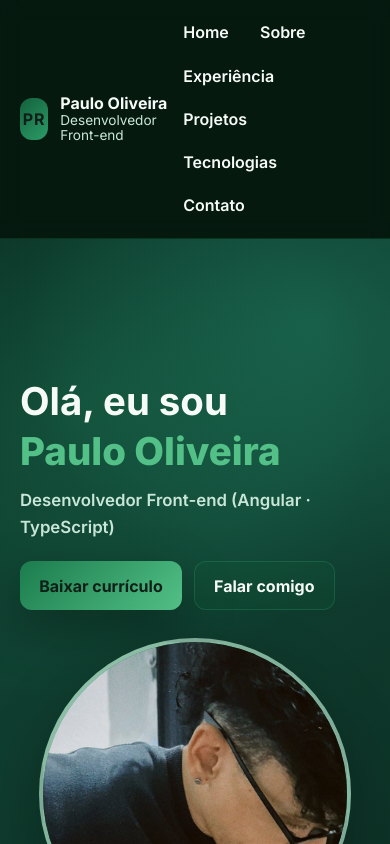
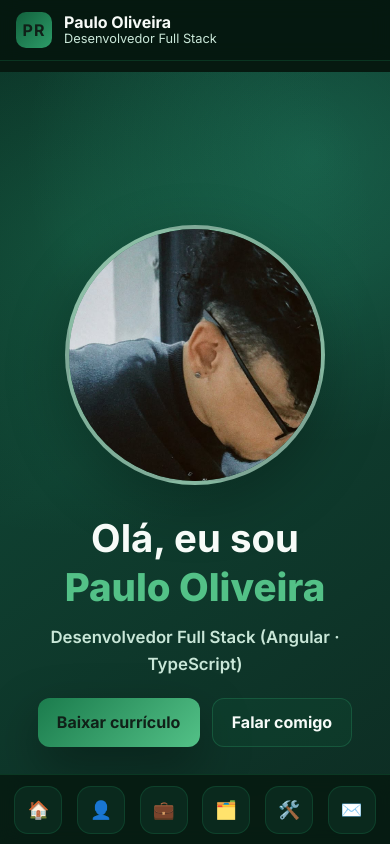
Before and after one commit to PauloRO/portifolio, an Angular app: page / in a window 390 px wide. Shown: the top 844 px of the page. Built offline with nearby package versions, Linux system fonts and the light colour scheme.

Commit message:
style responsividade

```diff
--- a/src/app/app.html
+++ b/src/app/app.html
@@ -4,7 +4,7 @@
       <span class="brand-mark">PR</span>
       <div class="brand-text">
         <span class="brand-title">Paulo Oliveira</span>
-        <span class="brand-subtitle">Desenvolvedor Front-end</span>
+          <span class="brand-subtitle">Desenvolvedor Full Stack</span>
       </div>
     </div>
     <nav aria-label="Seções principais" class="nav-links">
@@ -25,7 +25,7 @@
             <span class="line1">Olá, eu sou</span>
             <span class="line2 name-highlight">Paulo Oliveira</span>
           </h1>
-          <p class="subtitle">Desenvolvedor Front-end (Angular · TypeScript)</p>
+          <p class="subtitle">Desenvolvedor Full Stack (Angular · TypeScript)</p>
           <div class="cta-group">
             <a class="btn primary" href="assets/pdf/curriculo_paulo.pdf" download>
               Baixar currículo
@@ -52,7 +52,7 @@
         <div class="about-grid">
           <p class="reveal">
             Sou Desenvolvedor full stack dedicado a interfaces modernas, intuitivas e funcionais.
-            Tenho experiência no Front-end usando o framework Angular com linguagem TypeScript,
+            Tenho experiência em desenvolvimento full stack, com Angular/TypeScript no front-end,
             integração de APIs REST e apoio em back-end usando Java Spring Boot. Eu também sou
             estudante de Sistemas para Internet (Estácio), buscando evolução contínua.
           </p>
@@ -72,7 +72,7 @@
               <h3>Desenvolvedor Full Stack — Code Square</h3>
               <ul class="experience-points">
                 <li>
-                  Desenvolvimento de interfaces de usuário (Front-end) com Angular, aplicando boas
+                  Desenvolvimento de interfaces de usuário (front-end) com Angular, aplicando boas
                   práticas de design responsivo e interativo para garantir uma experiência de
                   usuário fluida.
                 </li>
@@ -231,4 +231,31 @@
       </div>
     </section>
   </main>
+
+  <nav class="mobile-nav" aria-label="Navegação móvel">
+    <a href="#home" aria-label="Home">
+      <span class="nav-icon" aria-hidden="true">🏠</span>
+      <span class="sr-only">Home</span>
+    </a>
+    <a href="#about" aria-label="Sobre">
+      <span class="nav-icon" aria-hidden="true">👤</span>
+      <span class="sr-only">Sobre</span>
+    </a>
+    <a href="#experience" aria-label="Experiência">
+      <span class="nav-icon" aria-hidden="true">💼</span>
+      <span class="sr-only">Experiência</span>
+    </a>
+    <a href="#projects" aria-label="Projetos">
+      <span class="nav-icon" aria-hidden="true">🗂️</span>
+      <span class="sr-only">Projetos</span>
+    </a>
+    <a href="#tech" aria-label="Tecnologias">
+      <span class="nav-icon" aria-hidden="true">🛠️</span>
+      <span class="sr-only">Tecnologias</span>
+    </a>
+    <a href="#contact" aria-label="Contato">
+      <span class="nav-icon" aria-hidden="true">✉️</span>
+      <span class="sr-only">Contato</span>
+    </a>
+  </nav>
 </div>
--- a/src/app/app.scss
+++ b/src/app/app.scss
@@ -7,6 +7,7 @@
   min-height: 100vh;
   background: var(--green-900);
   color: var(--text-light);
+  padding-bottom: 4.5rem;
 }
 
 .top-nav {
@@ -77,6 +78,59 @@
   color: #fff;
   transform: translateY(-1px);
   outline: none;
+}
+
+.mobile-nav {
+  display: none;
+  position: fixed;
+  bottom: 0;
+  left: 0;
+  right: 0;
+  padding: 0.65rem 0.9rem;
+  background: color-mix(in srgb, var(--green-900) 85%, transparent);
+  backdrop-filter: blur(10px);
+  border-top: 1px solid color-mix(in srgb, var(--green-600) 40%, transparent);
+  z-index: 12;
+  justify-content: space-between;
+  align-items: center;
+}
+
+.mobile-nav a {
+  display: grid;
+  place-items: center;
+  width: 48px;
+  height: 48px;
+  border-radius: 14px;
+  color: var(--text-light);
+  text-decoration: none;
+  font-size: 1.1rem;
+  background: color-mix(in srgb, var(--green-700) 40%, transparent);
+  border: 1px solid color-mix(in srgb, var(--green-500) 30%, transparent);
+  transition: transform 0.2s ease, border-color 0.2s ease, background 0.2s ease;
+}
+
+.mobile-nav a:hover,
+.mobile-nav a:focus-visible {
+  transform: translateY(-2px);
+  border-color: color-mix(in srgb, var(--green-400) 55%, transparent);
+  background: color-mix(in srgb, var(--green-700) 60%, transparent);
+  outline: none;
+}
+
+.nav-icon {
+  line-height: 1;
+}
+
+.sr-only {
+  position: absolute;
+  width: 1px;
+  height: 1px;
+  padding: 0;
+  margin: -1px;
+  overflow: hidden;
+  clip: rect(0, 0, 0, 0);
+  white-space: nowrap;
+  border: 0;
 }
 
 .section {
@@ -881,3 +935,78 @@ html.modal-open {
     gap: 0.35rem;
   }
 }
+
+@media (max-width: 860px) {
+  .page {
+    padding-top: 4.5rem;
+    padding-bottom: 5rem;
+  }
+
+  .top-nav {
+    position: fixed;
+    top: 0;
+    left: 0;
+    right: 0;
+    padding: 0.75rem 1rem;
+    background: color-mix(in srgb, var(--green-900) 88%, transparent);
+  }
+
+  .brand-mark {
+    width: 36px;
+    height: 36px;
+    border-radius: 10px;
+  }
+
+  .brand-title {
+    font-size: 1rem;
+  }
+
+  .brand-subtitle {
+    font-size: 0.8rem;
+  }
+
+  .nav-links {
+    display: none;
+  }
+
+  .mobile-nav {
+    display: flex;
+  }
+
+  .section {
+    min-height: 100vh;
+    padding: 2.5rem 1.25rem 3.5rem;
+  }
+
+  .section-content {
+    gap: 1.4rem;
+  }
+
+  .hero-grid {
+    grid-template-columns: 1fr;
+    text-align: center;
+  }
+
+  .hero-text {
+    order: 2;
+  }
+
+  .photo-frame {
+    order: 1;
+    margin: 0 auto;
+  }
+
+  .cta-group {
+    justify-content: center;
+  }
+
+  .photo-frame {
+    width: min(260px, 70vw);
+  }
+
+  .photo-frame img {
+    width: 500px;
+    height: 500px;
+    object-fit: cover;
+  }
+}
--- a/src/index.html
+++ b/src/index.html
@@ -2,7 +2,7 @@
 <html lang="en">
 <head>
   <meta charset="utf-8">
-  <title>Portifolio | Paulo Oliveira - Desenvolvedor Front-end</title>
+  <title>Portifolio | Paulo Oliveira - Desenvolvedor Full stack</title>
   <base href="/">
   <meta name="viewport" content="width=device-width, initial-scale=1">
   <link rel="icon" type="image/x-icon" href="favicon.ico">
```
